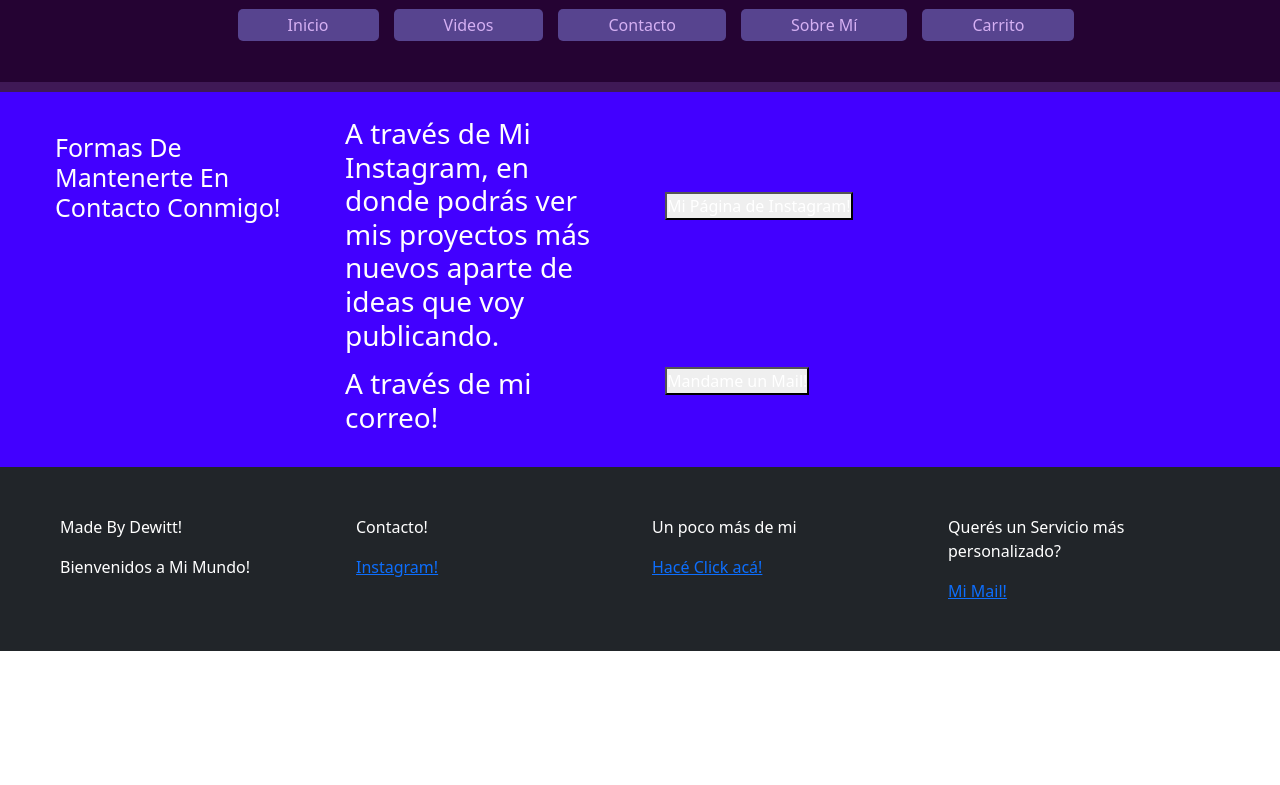
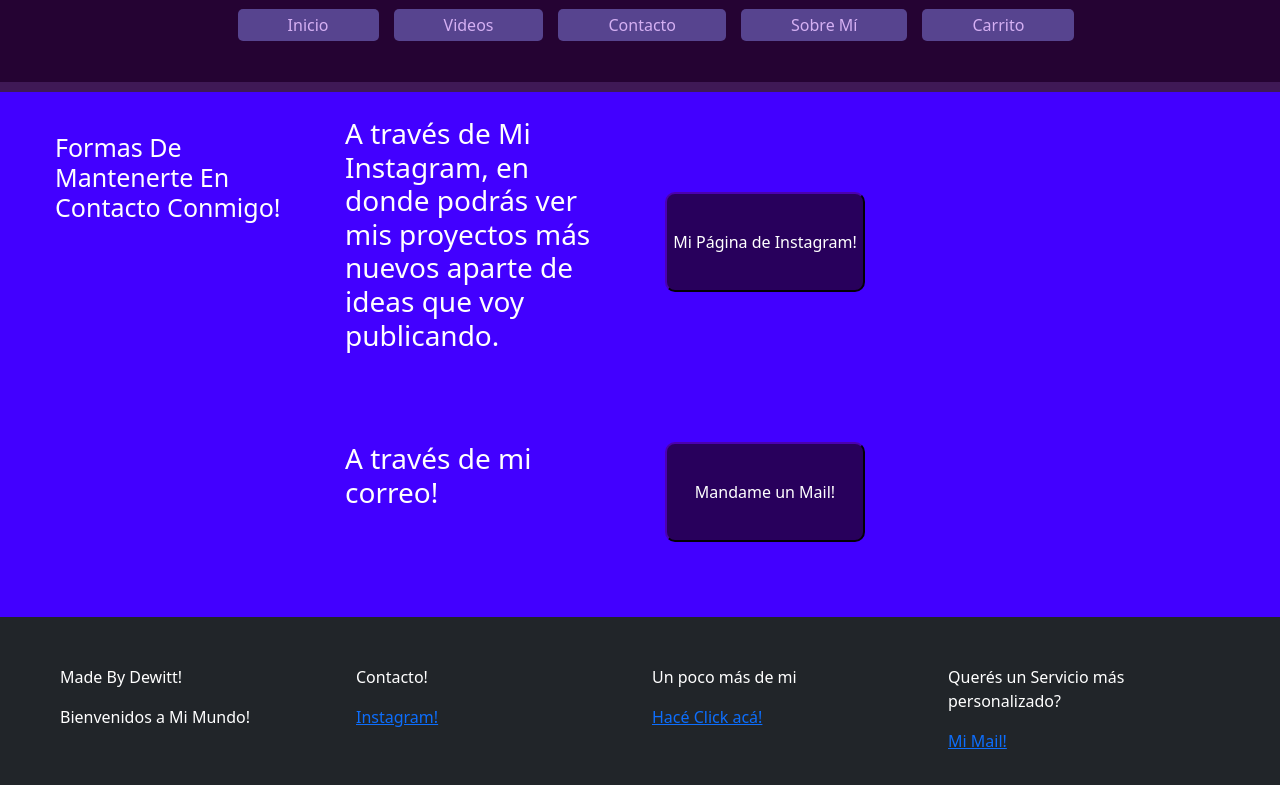
Before and after one commit to ulaiseees/HTML-CoderHouse-Ulises_Borda, a website: page pages/contacto.html in a window 1280 px wide. Shown: the part 83-868 px from the top of the page. Before the commit the page ends 800 px from the top, so only its background shows below. Drawn offline with nearby package versions, Linux system fonts and the light colour scheme.

Commit message:
Segunda Pre-Entrega Coder House Ulises Borda

```diff
--- a/pages/contacto.html
+++ b/pages/contacto.html
@@ -12,7 +12,7 @@
 <body>
 
     <section class="header-titulo">
-        <header>
+        <header class="header">
                 <h1>Bienvenidos a mi Mundo!</h1>
             <nav>
                 <ul class="barra-navegacion">
--- a/scss/layout/_header.scss
+++ b/scss/layout/_header.scss
@@ -1,4 +1,4 @@
-header{
+.header{
     background-color: $bg-header;
     color: $color-principal;
     width: 100%;
@@ -26,7 +26,6 @@ a{
     a{
         background-color: #57448F;
         padding: 5px 50px 5px 50px;
-
     }
 }
 
--- a/scss/layout/_main-contacto.scss
+++ b/scss/layout/_main-contacto.scss
@@ -1,17 +1,14 @@
     .contactolinksgrid{
         color: $color-principal;
-        display: grid;
-        grid-template-columns: 25% 25% 25% 25%;
-        grid-template-rows: 4.6875rem 4.6875rem 4.6875rem 4.6875rem 4.6875rem;
+        @include grid (25% 25% 25% 25%, 4.6875rem 4.6875rem 4.6875rem 4.6875rem 4.6875rem 4.6875rem 4.6875rem, 0rem);
             a{
             text-decoration: none;
             color: $color-principal;
             }
     }
-
     .txt{
         text-align: left;
-        justify-content: left;
+        justify-content: center;
         grid-column: 1/2;
         grid-row: 1/2;
         padding: 1.5625rem 1.5625rem;
@@ -31,13 +28,20 @@
         grid-column: 3/4;
         grid-row: 2/4;
         padding: 25px 25px;
+        button{
+            width: 12.5rem;
+            height: 6.25rem;
+            background-color: $bg-secundario;
+            border-color: $bg-secundario;
+            border-radius: .625rem;
+        }
     }
 
     .txt2{
         text-align: left;
         justify-content: left;
         grid-column: 2/3;
-        grid-row: 4/5;
+        grid-row: 5/7;
         padding: 3.125rem 1.5625rem;
     }
 
@@ -45,6 +49,13 @@
         text-align: left;
         justify-content: left;
         grid-column: 3/4;
-        grid-row: 4/6;
+        grid-row: 5/7;
         padding: 3.125rem 1.5625rem;
+        button{
+            width: 12.5rem;
+            height: 6.25rem;
+            background-color: $bg-secundario;
+            border-color: $bg-secundario;
+            border-radius: .625rem;
+        }
     }
--- a/scss/layout/_main-index.scss
+++ b/scss/layout/_main-index.scss
@@ -34,6 +34,7 @@ main{
     iframe{
         height: 250px;
         width: 400px;
+        padding: .9375rem .9375rem;
     }
 }
 
```
Also changed, not shown: pages/carrito.html (+1 -1 lines), pages/sobre-mi.html (+1 -1 lines), pages/videos.html (+1 -1 lines), css/style.css, 1 other file.
